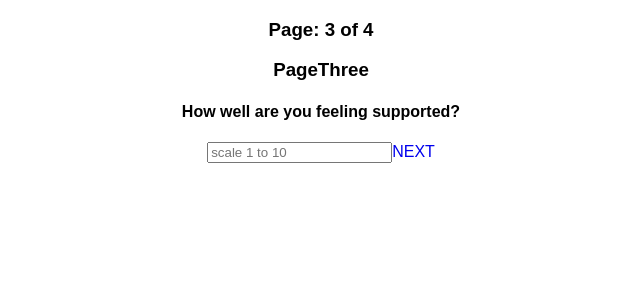
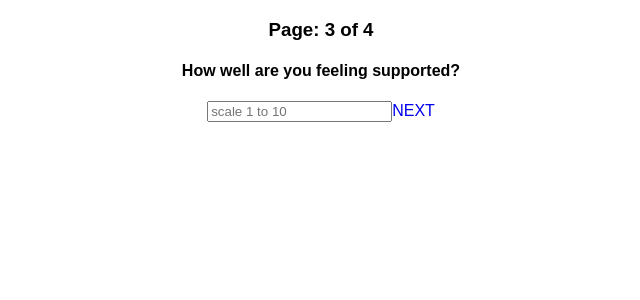
Before and after one commit to Phanx091/Feedback-project-app, a React (Create React App) app: page /3 in a window 1280 px wide. Shown: the top 300 px of the page, without its empty margins (319-959 px from the left). Built offline with nearby package versions, Linux system fonts and the light colour scheme.

Commit message:
clean up page three

```diff
--- a/src/Components/Page_three/Page_three.js
+++ b/src/Components/Page_three/Page_three.js
@@ -28,7 +28,6 @@ class PageThree extends Component {
             <div className="pages">
                 <h3>Page: 3 of 4</h3>
             </div>
-                <h3>PageThree</h3>
                 <h4>How well are you feeling supported?</h4>
                 <input type="number" onChange={this.handleChangeForSupported} placeholder="scale 1 to 10"/>
                 {/* <button onClick={this.supportedEntry}>Submit</button> */}
```
